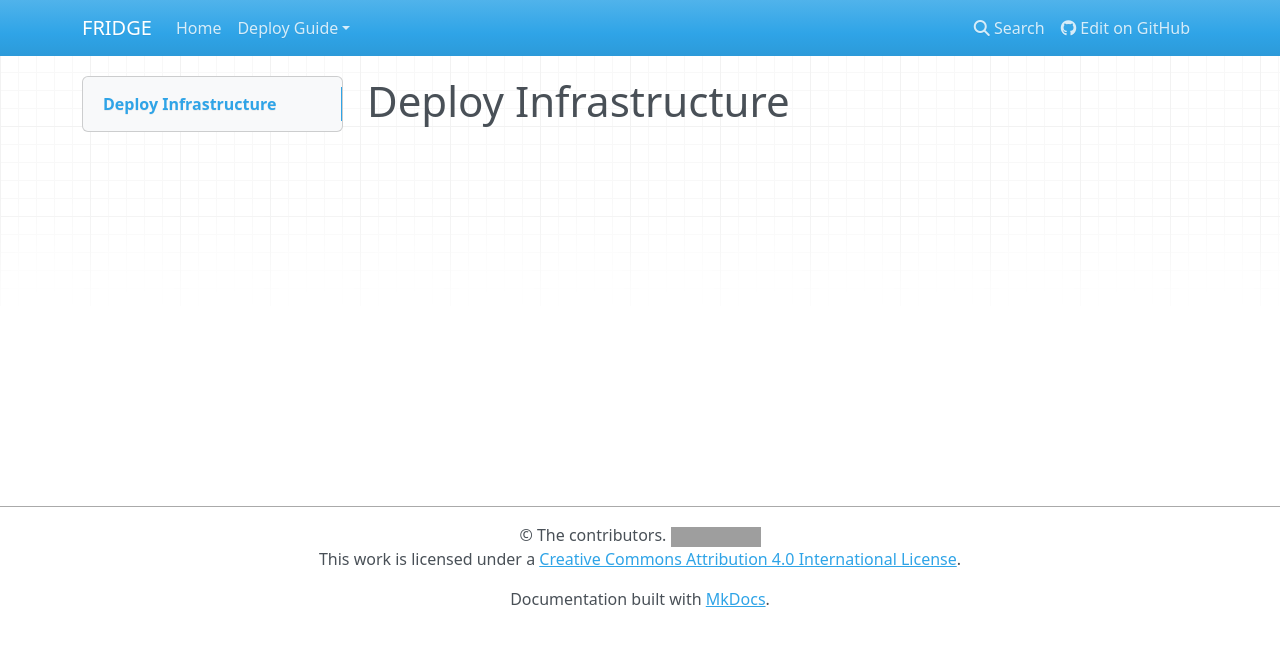
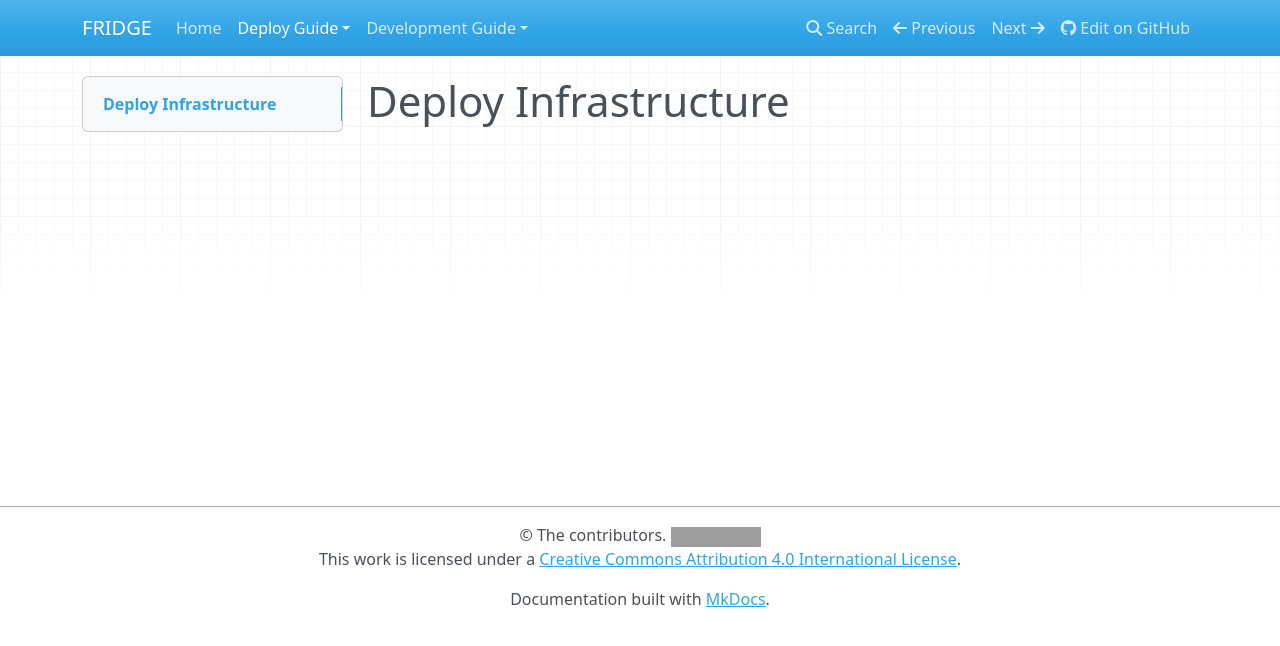
Before and after one commit to alan-turing-institute/fridge, an MkDocs documentation site: the page built from docs/docs/deploy/infrastructure.md, in a window 1280 px wide. Shown: the top 646 px of the page. Built offline with MkDocs 1.6.1, drawn with Linux system fonts in a browser that asks for light colours; nearby versions of some CDN libraries; grey boxes are pictures that could not be loaded.

```diff
--- a/docs/mkdocs.yml
+++ b/docs/mkdocs.yml
@@ -13,5 +13,7 @@ nav:
     - Prerequisites: 'deploy/prerequisites.md'
     - Deploy Infrastructure: 'deploy/infrastructure.md'
     - Deploy Services: 'deploy/services.md'
+  - Development Guide:
+    - Adding a New Target: 'develop/target.md'
 markdown_extensions:
   - admonition
```
Also changed, not shown: docs/docs/deploy/infrastructure.md (renamed from docs/docs/deploy/deploy_infrastructure.md), docs/docs/deploy/services.md (renamed from docs/docs/deploy/deploy_services.md), docs/docs/develop/target.md (line endings or trailing spaces).
